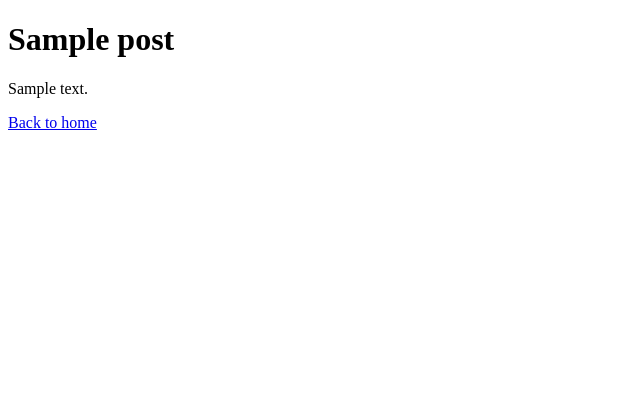
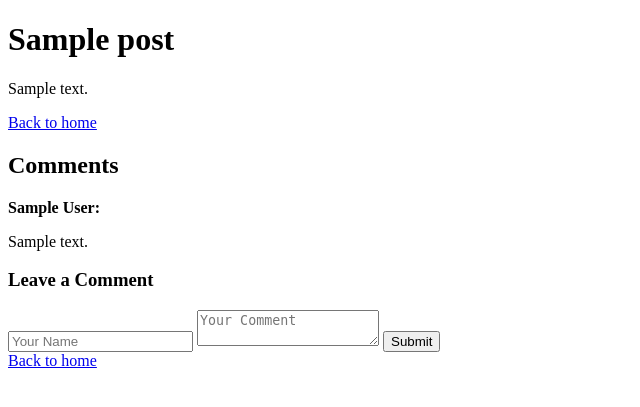
Before and after one commit to swapnil-up/php-blog, a PHP site: page /index.php?route=/post&id=1 in a window 1280 px wide. Shown: the top 407 px of the page, without its empty margins (0-640 px from the left). Run offline with PHP 8.4, Linux system fonts and the light colour scheme; tables that the repository leaves empty or names only in its code hold one stand-in row (values such as "Sample post"); a stand-in replaces the project's code that opens the database connection.

Commit message:
Creating comments section

```diff
--- a/app/Post.php
+++ b/app/Post.php
@@ -23,4 +23,15 @@ class Post{
         $stmt= $this->pdo->prepare("INSERT INTO posts (title, content) VALUES (? ,?)");
         $stmt->execute([$title, $content]);
     }
+
+    public function getComments($postId){
+        $stmt= Database::connect()->prepare("SELECT * FROM comments WHERE post_id=? ORDER BY created_at DESC");
+        $stmt->execute([$postId]);
+        return $stmt->fetchAll();
+    }
+
+    public function addComment($postId, $author, $content){
+        $stmt = Database::connect()->prepare("INSERT INTO comments (post_id, author, content) VALUES (?, ?, ?)");
+        $stmt->execute([$postId, $author, $content]);
+    }
 }
--- a/routes/web.php
+++ b/routes/web.php
@@ -24,6 +24,22 @@ switch ($route){
             echo "Post id not passed";
         }
         break;
+
+    case '/add_comment':
+        if ($_SERVER['REQUEST_METHOD'] === 'POST') {
+            $postId = $_POST['post_id'];
+            $author = trim($_POST['author']);
+            $content = trim($_POST['content']);
+
+            if (!empty($author) && !empty($content)) {
+                $post_model->addComment($postId, $author, $content);
+                header("Location: ?route=/post&id=$postId");
+                exit;
+            } else {
+                echo "All fields are required.";
+            }
+        }
+        break;
     default:
         echo "404 not found";
     }
--- a/views/post.php
+++ b/views/post.php
@@ -4,3 +4,24 @@
 <p><?= nl2br(htmlspecialchars($post['content'])); ?></p>
 
 <a href="?route=/">Back to home</a>
+
+
+<h2>Comments</h2>
+<?php
+$comments = $post_model->getComments($post['id']);
+foreach ($comments as $comment):
+?>
+    <div>
+        <strong><?= htmlspecialchars($comment['author']); ?>:</strong>
+        <p><?= nl2br(htmlspecialchars($comment['content'])); ?></p>
+    </div>
+<?php endforeach; ?>
+
+<h3>Leave a Comment</h3>
+<form action="?route=/add_comment" method="POST">
+    <input type="hidden" name="post_id" value="<?= $post['id']; ?>">
+    <input type="text" name="author" placeholder="Your Name" required>
+    <textarea name="content" placeholder="Your Comment" required></textarea>
+    <button type="submit">Submit</button>
+</form>
+<a href="?route=/">Back to home</a>
```
